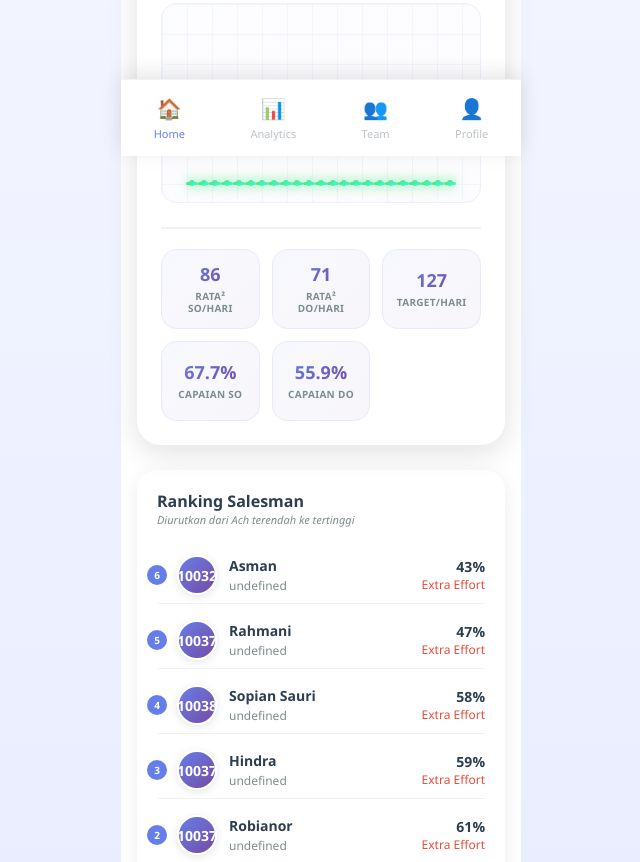
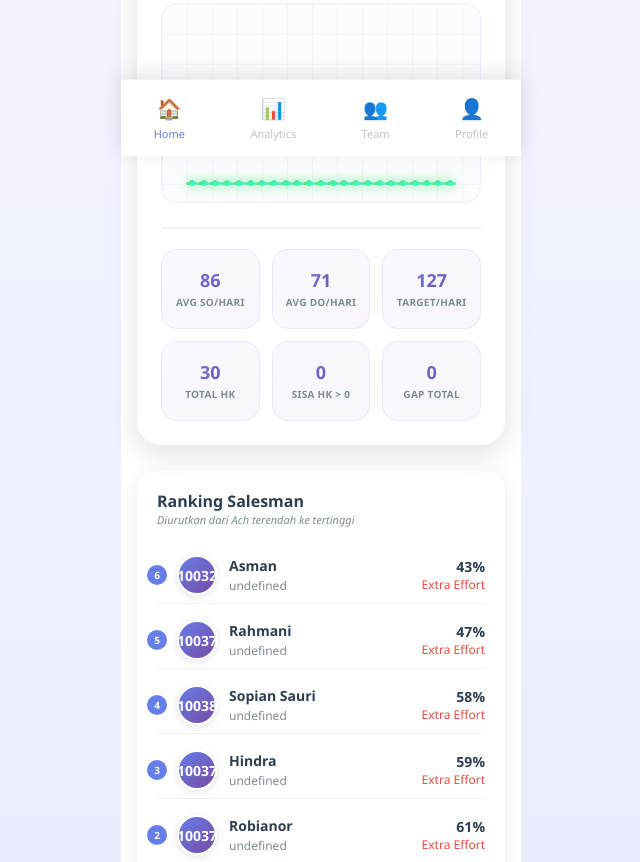
Before and after one commit to kisman271128/salesman-dashboard, a plain HTML site: page dashboard.html in a window 1280 px wide. Shown: the part 644-1506 px from the top of the page, without its empty margins (319-959 px from the left). Drawn offline with Linux system fonts and the light colour scheme; sample sign-in values are in the browser's storage.

Commit message:
Morning update: 2025-06-22 19:03:16

```diff
--- a/dashboard.html
+++ b/dashboard.html
@@ -1099,31 +1099,46 @@
 			}, 200);
 		}
 
-		// Update chart statistics display - 5 stats in 3x2 grid
+		// ✅ Updated updateChartStats function dengan formula Excel yang benar
 		function updateChartStats(stats) {
 			const chartStatsElement = document.querySelector('.chart-stats');
 			if (!chartStatsElement) return;
 
+			// Get values dari stats object
+			const avgSO = stats.avg_so || 0;
+			const avgDO = stats.avg_do || 0;
+			const avgTarget = stats.avg_target || 127;
+			const totalHK = stats.total_hk || 30;           // ✅ COUNTA tanggal
+			const sisaHKDO = stats.sisa_hk_do || 0;         // ✅ COUNTIF DO > 0
+			const gapTotal = stats.gap_total || '0';        // ✅ Gap Total dari dashboard
+
 			chartStatsElement.innerHTML = `
+				<!-- Baris 1: 3 kolom -->
 				<div class="chart-stat">
-					<div class="stat-value">${stats.avg_so}</div>
-					<div class="stat-label">Rata² SO/Hari</div>
+					<div class="stat-value">${avgSO}</div>
+					<div class="stat-label">Avg SO/Hari</div>
 				</div>
 				<div class="chart-stat">
-					<div class="stat-value">${stats.avg_do}</div>
-					<div class="stat-label">Rata² DO/Hari</div>
+					<div class="stat-value">${avgDO}</div>
+					<div class="stat-label">Avg DO/Hari</div>
 				</div>
 				<div class="chart-stat">
-					<div class="stat-value">${stats.avg_target}</div>
+					<div class="stat-value">${avgTarget}</div>
 					<div class="stat-label">Target/Hari</div>
 				</div>
+
+				<!-- Baris 2: 3 kolom -->
 				<div class="chart-stat">
-					<div class="stat-value">${stats.achievement_so}%</div>
-					<div class="stat-label">Capaian SO</div>
+					<div class="stat-value">${totalHK}</div>
+					<div class="stat-label">Total HK</div>
 				</div>
 				<div class="chart-stat">
-					<div class="stat-value">${stats.achievement_do}%</div>
-					<div class="stat-label">Capaian DO</div>
+					<div class="stat-value">${sisaHKDO}</div>
+					<div class="stat-label">Sisa HK > 0</div>
+				</div>
+				<div class="chart-stat">
+					<div class="stat-value">${gapTotal}</div>
+					<div class="stat-label">Gap Total</div>
 				</div>
 			`;
 		}
--- a/data/dashboard.json
+++ b/data/dashboard.json
@@ -1,5 +1,5 @@
 {
-  "last_updated": "2025-06-22 18:36:21",
+  "last_updated": "2025-06-22 19:03:16",
   "depo_name": "Depo Tanjung",
   "region_name": "Region Kalimantan",
   "lob_cards": [
```
Also changed, not shown: 1 other file.
